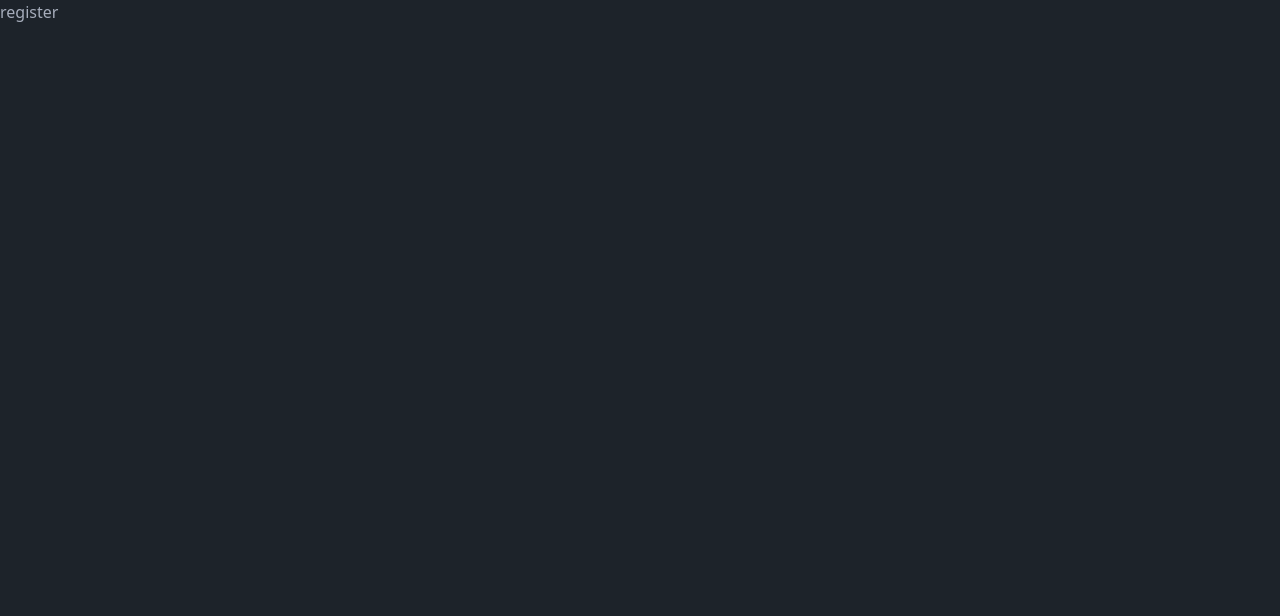
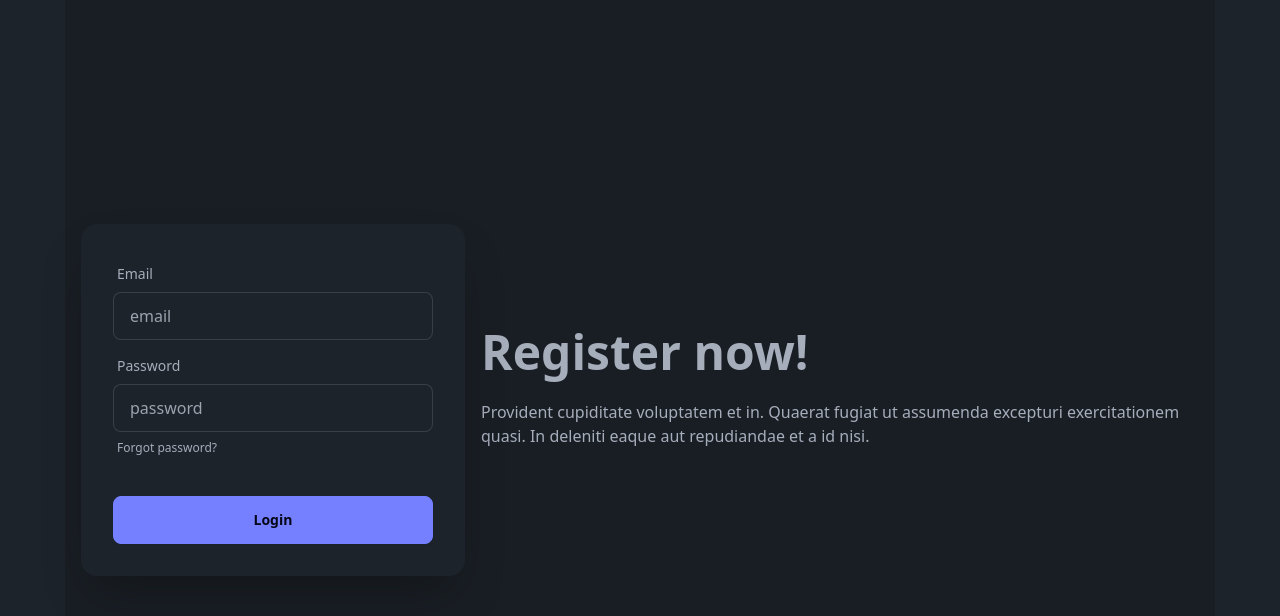
Before and after one commit to AK-Rasel/Clean-co-practice, a React (Vite) app: page /register in a window 1280 px wide. Shown: the top 616 px of the page. Built offline with nearby package versions, Linux system fonts and the light colour scheme; no server answers.

Commit message:
firebase include , logo and regester desigen compelte

```diff
--- a/src/Components/Hero.jsx
+++ b/src/Components/Hero.jsx
@@ -1,7 +1,7 @@
 import HeroImage from "../assets/HeroImage.jpg";
 const Hero = () => {
   return (
-    <div className="hero min-h-screen bg-base-200">
+    <div className="hero min-h-screen ">
       <div className="hero-content m flex-col lg:flex-row-reverse">
         <img src={HeroImage} className="max-w-md rounded-lg shadow-2xl" />
         <div>
--- /dev/null
+++ b/src/Firebase/Firebase.config.js
@@ -0,0 +1,14 @@
+import { initializeApp } from "firebase/app";
+import { getAuth } from "firebase/auth";
+const firebaseConfig = {
+  apiKey: import.meta.env.VITE_apiKey,
+  authDomain: import.meta.env.VITE_authDomain,
+  projectId: import.meta.env.VITE_projectId,
+  storageBucket: import.meta.env.VITE_storageBucket,
+  messagingSenderId: import.meta.env.VITE_messagingSenderId,
+  appId: import.meta.env.VITE_appId,
+};
+
+const app = initializeApp(firebaseConfig);
+const auth = getAuth(app);
+export default auth;
--- /dev/null
+++ b/src/Hooks/useAuthUtilite.jsx
@@ -0,0 +1,9 @@
+import { useContext } from "react";
+import { AuthContext } from "../Providers/AuthProvider";
+
+const useAuthUtilite = () => {
+  const authUtiliti = useContext(AuthContext);
+  return authUtiliti;
+};
+
+export default useAuthUtilite;
--- a/src/Pages/About.jsx
+++ b/src/Pages/About.jsx
@@ -1,5 +1,7 @@
+import Container from "../Components/ShearComponents/Container";
+
 const About = () => {
-  return <div>about</div>;
+  return <Container>Abdfgdrgdtjg</Container>;
 };
 
 export default About;
--- a/src/Pages/Contact.jsx
+++ b/src/Pages/Contact.jsx
@@ -1,5 +1,7 @@
+import Container from "../Components/ShearComponents/Container";
+
 const Contact = () => {
-  return <div>Contact</div>;
+  return <Container>Contact</Container>;
 };
 
 export default Contact;
--- a/src/Pages/Login.jsx
+++ b/src/Pages/Login.jsx
@@ -1,5 +1,74 @@
+import { Link } from "react-router-dom";
+import Container from "../Components/ShearComponents/Container";
+import useAuthUtilite from "../Hooks/useAuthUtilite";
+
 const Login = () => {
-  return <div>Login</div>;
+  const { user, login } = useAuthUtilite();
+  const loginHandele = (e) => {
+    e.preventDefault();
+    const from = e.target;
+    const email = from.email.value;
+    const Password = from.password.value;
+    console.log(email, Password);
+  };
+  console.log(user, login);
+
+  return (
+    <Container>
+      <div className="hero min-h-screen bg-base-200">
+        <div className="hero-content flex-col lg:flex-row-reverse">
+          <div className="text-center lg:text-left">
+            <h1 className="text-5xl font-bold">Login now!</h1>
+            <p className="py-6">
+              Provident cupiditate voluptatem et in. Quaerat fugiat ut assumenda
+              excepturi exercitationem quasi. In deleniti eaque aut repudiandae
+              et a id nisi.
+            </p>
+          </div>
+          <div className="card shrink-0 w-full max-w-sm shadow-2xl bg-base-100">
+            <form onSubmit={loginHandele} className="card-body">
+              <div className="form-control">
+                <label className="label">
+                  <span className="label-text">Email</span>
+                </label>
+                <input
+                  type="email"
+                  placeholder="email"
+                  className="input input-bordered"
+                  name="email"
+                  required
+                />
+              </div>
+              <div className="form-control">
+                <label className="label">
+                  <span className="label-text">Password</span>
+                </label>
+                <input
+                  type="password"
+                  placeholder="password"
+                  className="input input-bordered"
+                  name="password"
+                  required
+                />
+              </div>
+              <div className="form-control mt-6">
+                <button type="submit" className="btn btn-primary">
+                  Login
+                </button>
+              </div>
+            </form>
+            <div className="card-body">
+              <label className="label">
+                <Link to="/register" className="label-text-alt link link-hover">
+                  Register Now !
+                </Link>
+              </label>
+            </div>
+          </div>
+        </div>
+      </div>
+    </Container>
+  );
 };
 
 export default Login;
--- a/src/Pages/Register.jsx
+++ b/src/Pages/Register.jsx
@@ -1,5 +1,70 @@
+import Container from "../Components/ShearComponents/Container";
+import useAuthUtilite from "../Hooks/useAuthUtilite";
+
 const Register = () => {
-  return <div>register</div>;
+  const { user, login } = useAuthUtilite();
+  const loginHandele = (e) => {
+    e.preventDefault();
+    const from = e.target;
+    const email = from.email.value;
+    const Password = from.password.value;
+    console.log(email, Password);
+  };
+  console.log(user, login);
+  return (
+    <Container>
+      <div className="hero min-h-screen bg-base-200">
+        <div className="hero-content flex-col lg:flex-row-reverse">
+          <div className="text-center lg:text-left">
+            <h1 className="text-5xl font-bold">Register now!</h1>
+            <p className="py-6">
+              Provident cupiditate voluptatem et in. Quaerat fugiat ut assumenda
+              excepturi exercitationem quasi. In deleniti eaque aut repudiandae
+              et a id nisi.
+            </p>
+          </div>
+          <div className="card shrink-0 w-full max-w-sm shadow-2xl bg-base-100">
+            <form onSubmit={loginHandele} className="card-body">
+              <div className="form-control">
+                <label className="label">
+                  <span className="label-text">Email</span>
+                </label>
+                <input
+                  type="email"
+                  placeholder="email"
+                  className="input input-bordered"
+                  name="email"
+                  required
+                />
+              </div>
+              <div className="form-control">
+                <label className="label">
+                  <span className="label-text">Password</span>
+                </label>
+                <input
+                  type="password"
+                  placeholder="password"
+                  className="input input-bordered"
+                  name="password"
+                  required
+                />
+                <label className="label">
+                  <a href="#" className="label-text-alt link link-hover">
+                    Forgot password?
+                  </a>
+                </label>
+              </div>
+              <div className="form-control mt-6">
+                <button type="submit" className="btn btn-primary">
+                  Login
+                </button>
+              </div>
+            </form>
+          </div>
+        </div>
+      </div>
+    </Container>
+  );
 };
 
 export default Register;
--- /dev/null
+++ b/src/Providers/AuthProvider.jsx
@@ -0,0 +1,46 @@
+import { createContext, useEffect, useState } from "react";
+import Propstyps from "prop-types";
+import {
+  createUserWithEmailAndPassword,
+  onAuthStateChanged,
+  signInWithEmailAndPassword,
+} from "firebase/auth";
+import auth from "../Firebase/Firebase.config";
+
+export const AuthContext = createContext();
+const AuthProvider = ({ children }) => {
+  const [user, setUser] = useState(null);
+  const [isLoading, setIsLoading] = useState(true);
+  // create User
+  const createUser = (email, password) => {
+    setIsLoading(true);
+    return createUserWithEmailAndPassword(auth, email, password);
+  };
+  // Login
+  const login = (email, password) => {
+    setIsLoading(true);
+    return signInWithEmailAndPassword(auth, email, password);
+  };
+  // user Menege
+  useEffect(() => {
+    const unSubscribe = onAuthStateChanged(auth, (currentUser) => {
+      setUser(currentUser);
+      setIsLoading(false);
+    });
+    return () => {
+      return unSubscribe();
+    };
+  }, []);
+  const values = {
+    createUser,
+    isLoading,
+    login,
+    user,
+  };
+  return <AuthContext.Provider value={values}>{children}</AuthContext.Provider>;
+};
+
+export default AuthProvider;
+AuthProvider.propTypes = {
+  children: Propstyps.node,
+};
--- a/src/main.jsx
+++ b/src/main.jsx
@@ -3,9 +3,12 @@ import ReactDOM from "react-dom/client";
 import "./index.css";
 import { RouterProvider } from "react-router-dom";
 import router from "./routes/index.jsx";
+import AuthProvider from "./Providers/AuthProvider.jsx";
 
 ReactDOM.createRoot(document.getElementById("root")).render(
   <React.StrictMode>
-    <RouterProvider router={router} />
+    <AuthProvider>
+      <RouterProvider router={router} />
+    </AuthProvider>
   </React.StrictMode>
 );
```
